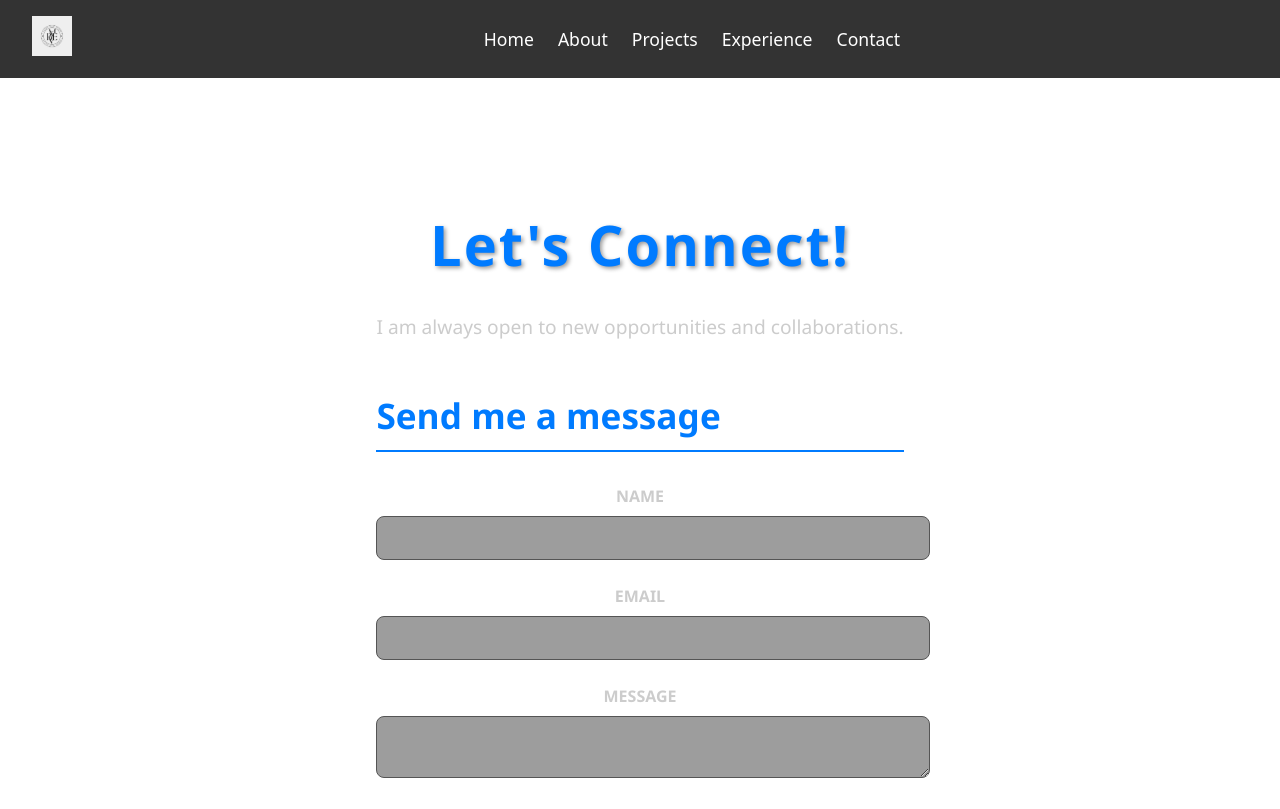
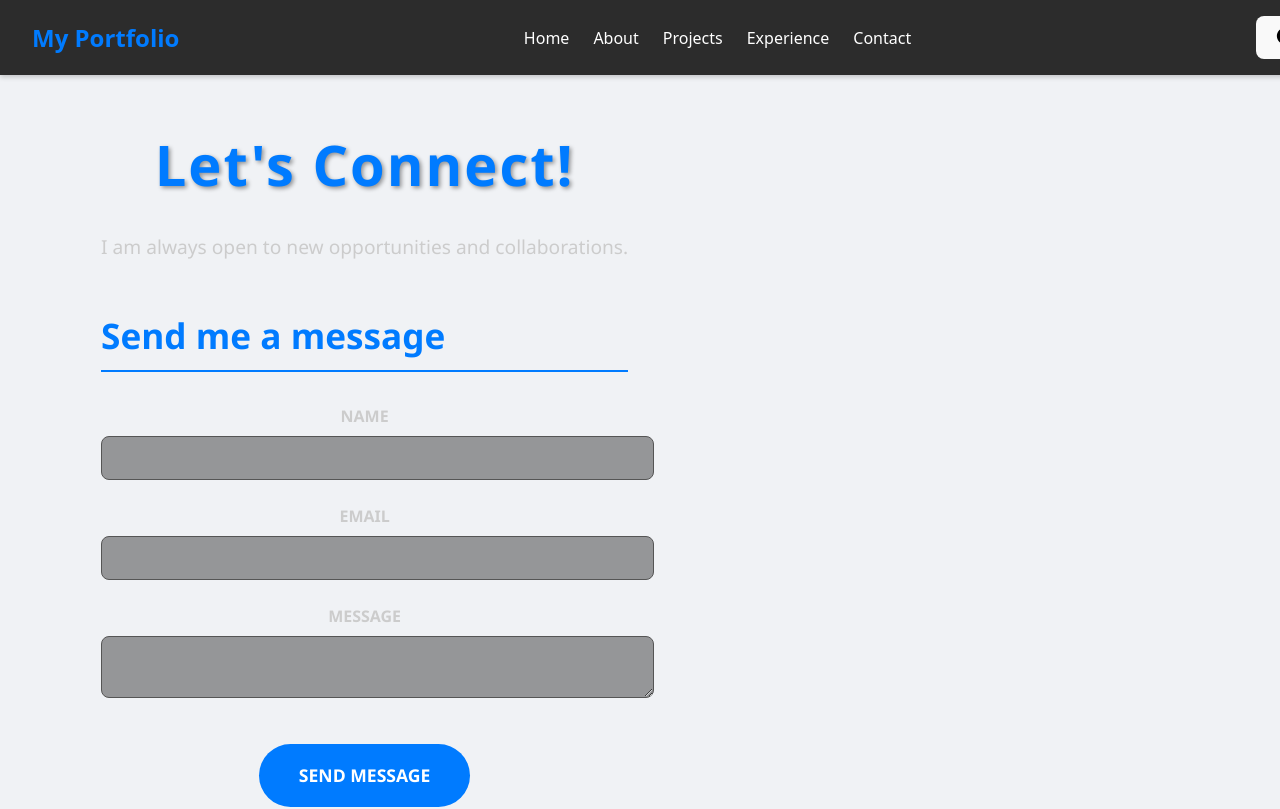
Before and after one commit to ICT-Courses/ict2233-ca-02-nimalinimesha, a React (Vite) app in the folder portfolio/: page /contact in a window 1280 px wide. Shown: the top 809 px of the page. Built offline with nearby package versions, Linux system fonts and the light colour scheme.

Commit message:
add dark mode in portfolio web site

```diff
--- a/portfolio/src/App.css
+++ b/portfolio/src/App.css
@@ -1,50 +1,34 @@
-#root {
-  max-width: 1280px;
-  margin: 0 auto;
-  padding: 2rem;
-  text-align: center;
+
+:root {
+  --background-color: #f0f2f5;
+  --text-color: #333;
+  --primary-color: #007bff;
+  --secondary-text-color: #555;
+  --card-background: #fff;
+  --border-color: #ddd;
+  --shadow-color: rgba(0, 0, 0, 0.1);
 }
 
-.logo {
-  height: 6em;
-  padding: 1.5em;
-  will-change: filter;
-  transition: filter 300ms;
-}
-.logo:hover {
-  filter: drop-shadow(0 0 2em #646cffaa);
-}
-.logo.react:hover {
-  filter: drop-shadow(0 0 2em #61dafbaa);
+
+:root.dark-mode {
+  --background-color: #1a1a1a;
+  --text-color: #fff;
+  --primary-color: #00aaff;
+  --secondary-text-color: #ccc;
+  --card-background: #2c2c2c;
+  --border-color: #444;
+  --shadow-color: rgba(0, 0, 0, 0.4);
 }
 
-@keyframes logo-spin {
-  from {
-    transform: rotate(0deg);
-  }
-  to {
-    transform: rotate(360deg);
-  }
+
+body {
+  background-color: var(--background-color);
+  color: var(--text-color);
+  margin: 0;
+  padding: 0;
+  transition: background-color 0.3s ease, color 0.3s ease;
 }
 
-@media (prefers-reduced-motion: no-preference) {
-  a:nth-of-type(2) .logo {
-    animation: logo-spin infinite 20s linear;
-  }
-}
-
-.card {
-  padding: 2em;
-}
-
-.read-the-docs {
-  color: #888;
-}
-
-body {
-  margin: 0;
-  padding:0;
-}
 
 .app-container {
   display: flex;
@@ -53,6 +37,20 @@ body {
 }
 
 .main-content {
-  flex-grow: 1;
-  padding-top: 5rem;
+  flex: 1;
+  padding: 2rem;
+  max-width: 1200px;
+  margin: 0 auto;
+  text-align: center;
 }
+
+
+.card-background-color {
+  background-color: var(--card-background);
+  border: 1px solid var(--border-color);
+  box-shadow: 0 4px 6px var(--shadow-color);
+}
+
+.text-primary-color {
+  color: var(--primary-color);
+}
--- a/portfolio/src/App.jsx
+++ b/portfolio/src/App.jsx
@@ -1,3 +1,6 @@
+
+
+import React, { useState, useEffect } from 'react';
 import { BrowserRouter, Routes, Route } from 'react-router-dom';
 import Navbar from './components/Navbar';
 import Footer from './components/Footer';
@@ -9,10 +12,38 @@ import ContactPage from './pages/ContactPage';
 import './App.css';
 
 function App() {
+  const [isDarkMode, setIsDarkMode] = useState(false);
+
+  useEffect(() => {
+
+    const currentTheme = localStorage.getItem('theme');
+    if (currentTheme === 'dark') {
+      setIsDarkMode(true);
+      document.documentElement.classList.add('dark-mode');
+    }
+  }, []);
+
+  const toggleTheme = () => {
+    setIsDarkMode(prevMode => {
+      const newMode = !prevMode;
+
+      if (newMode) {
+        document.documentElement.classList.add('dark-mode');
+        localStorage.setItem('theme', 'dark');
+      } else {
+        document.documentElement.classList.remove('dark-mode');
+        localStorage.setItem('theme', 'light');
+      }
+      return newMode;
+    });
+  };
+
   return (
     <BrowserRouter>
       <div className="app-container">
-      <Navbar />
+        {}
+        <Navbar toggleTheme={toggleTheme} isDarkMode={isDarkMode} />
+
         <main className="main-content">
           <Routes>
             <Route path="/" element={<HomePage />} />
@@ -22,11 +53,8 @@ function App() {
             <Route path="/contact" element={<ContactPage />} />
           </Routes>
         </main>
-        <footer className="footer">
 
-© 2025 Your Name. All Rights Reserved.
-
-</footer>
+        <Footer />
       </div>
     </BrowserRouter>
   );
--- a/portfolio/src/components/Navbar.css
+++ b/portfolio/src/components/Navbar.css
@@ -1,53 +1,43 @@
 
 
 .navbar {
+  background-color: #2c2c2c;
+  padding: 1rem 2rem;
+  display: flex;
+  justify-content: space-between;
+  align-items: center;
+  box-shadow: 0 2px 5px rgba(0, 0, 0, 0.2);
+
+
   width: 100%;
   position: fixed;
   top: 0;
   left: 0;
   z-index: 1000;
-
-  display: flex;
-  justify-content: space-between;
-  align-items: center;
-  padding: 1rem 2rem;
-  background-color: #333;
-  color: white;
 }
 
-.navbar-logo img {
-  height: 40px;
-  width: auto;
+.logo a {
+  color: #007bff;
+  font-size: 1.5rem;
+  text-decoration: none;
+  font-weight: bold;
 }
 
-.navbar-links {
-  list-style-type: none;
+.nav-links {
+  list-style: none;
+  display: flex;
+  gap: 1.5rem;
   margin: 0;
   padding: 0;
-  display: flex;
-  justify-content: center;
-  flex-grow: 1;
-  gap: 1.5rem;
 }
 
-.navbar-links li {
-
-  margin-left: 0;
-}
-
-.navbar-links li a {
-  color: white;
+.nav-links li a {
+  color: #fff;
   text-decoration: none;
-  font-size: 1.1rem;
+  font-size: 1rem;
   transition: color 0.3s ease;
 }
 
-.navbar-links li a:hover {
-  color: #c9c9c9;
+.nav-links li a:hover {
+  color: #007bff;
 }
-
-@media (max-width: 768px) {
-  .navbar-links {
-    gap: 1rem;
-  }
-}
--- a/portfolio/src/components/Navbar.jsx
+++ b/portfolio/src/components/Navbar.jsx
@@ -1,34 +1,26 @@
 
 import React from 'react';
 import { Link } from 'react-router-dom';
+import { FaMoon, FaSun } from 'react-icons/fa';
 import './Navbar.css';
-import logoImage from '../assets/dow.jpg';
 
-const Navbar = () => {
+const Navbar = ({ toggleTheme, isDarkMode }) => {
   return (
-   <nav className="navbar">
-      <div className="navbar-logo">
-        <Link to="/">
-          <img src={logoImage} alt="My Portfolio Logo" />
-        </Link>
+    <nav className="navbar">
+      <div className="logo">
+        <Link to="/">My Portfolio</Link>
       </div>
-      <ul className="navbar-links">
-        <li>
-          <Link to="/">Home</Link>
-        </li>
-        <li>
-          <Link to="/about">About</Link>
-        </li>
-        <li>
-          <Link to="/projects">Projects</Link>
-        </li>
-        <li>
-          <Link to="/experience">Experience</Link>
-        </li>
-        <li>
-          <Link to="/contact">Contact</Link>
-        </li>
+      <ul className="nav-links">
+        <li><Link to="/">Home</Link></li>
+        <li><Link to="/about">About</Link></li>
+        <li><Link to="/projects">Projects</Link></li>
+        <li><Link to="/experience">Experience</Link></li>
+        <li><Link to="/contact">Contact</Link></li>
       </ul>
+      {}
+      <button onClick={toggleTheme} className="theme-toggle">
+        {isDarkMode ? <FaSun /> : <FaMoon />}
+      </button>
     </nav>
   );
 };
--- a/portfolio/src/components/ProjectCard.jsx
+++ b/portfolio/src/components/ProjectCard.jsx
@@ -1,23 +1,24 @@
+// src/components/ProjectCard.jsx
 
-import React from 'react';
+import React from "react";
+// import ProjectPage.css or import from a dedicated css file for the card
 
-
-const ProjectCard = ({ project }) => {
+const ProjectCard = ({ title, description, image, github, demo }) => {
   return (
     <div className="project-card">
-      <img src={project.image} alt={project.name} className="project-image" />
-      <div className="project-details">
-        <h3>{project.name}</h3>
-        <p>{project.description}</p>
-        <div className="project-links">
-          {project.github && (
-            <a href={project.github} target="_blank" rel="noopener noreferrer" className="btn btn-github">
-              GitHub Repo
+      <img src={image} alt={title} className="project-card-image" />
+      <div className="project-card-content">
+        <h3 className="project-card-title">{title}</h3>
+        <p className="project-card-description">{description}</p>
+        <div className="project-card-links">
+          {github && (
+            <a href={github} target="_blank" rel="noopener noreferrer" className="project-card-link">
+              GitHub
             </a>
           )}
-          {project.demo && (
-            <a href={project.demo} target="_blank" rel="noopener noreferrer" className="btn btn-demo">
-              Live Demo
+          {demo && (
+            <a href={demo} target="_blank" rel="noopener noreferrer" className="project-card-link">
+              Demo
             </a>
           )}
         </div>
--- a/portfolio/src/pages/ProjectPage.css
+++ b/portfolio/src/pages/ProjectPage.css
@@ -1,64 +1,92 @@
-.project-card {
-  border: 1px solid #ddd;
-  border-radius: 8px;
-  overflow: hidden;
-  box-shadow: 0 4px 6px rgba(0, 0, 0, 0.1);
-  transition: transform 0.3s ease;
-  background-color: #fff;
+/* src/pages/ProjectPage.css */
+
+/* සම්පූර්ණ section එක සඳහා styles */
+.projects-section {
+  padding: 2rem;
+  min-height: 100vh;
+  display: flex;
+  flex-direction: column;
+  align-items: center; /* සියලුම අංග මැදට ගෙන එයි */
+  background-color: #f0f2f5; /* Background වර්ණය */
 }
 
-.project-card:hover {
-  transform: translateY(-5px);
+/* My Projects යන ශීර්ෂය සඳහා styles */
+.projects-title {
+  font-size: 2.5rem;
+  font-weight: bold;
+  text-align: center;
+  margin-bottom: 2rem;
+  margin-top: 3rem;
+  color: #333; /* අකුරු වර්ණය */
 }
 
-.project-image {
+/* ව්‍යාපෘති කාඩ්පත් එකතු කරන container එක සඳහා styles */
+.projects-grid-container {
+  display: flex;
+  flex-wrap: wrap;
+  gap: 2rem;
+  justify-content: center; /* අංග තිරස්ව මැදට ගෙන එයි */
+  width: 100%;
+  max-width: 1200px;
+}
+
+/* Project Card එක සඳහා styles */
+.project-card {
+  background-color: #fff; /* Card එකේ background වර්ණය */
+  border-radius: 12px;
+  box-shadow: 0 8px 16px rgba(0, 0, 0, 0.1);
+  overflow: hidden;
+  transition: transform 0.3s ease, box-shadow 0.3s ease;
+  width: 100%;
+  max-width: 350px;
+  min-width: 280px;
+}
+
+/* Card එක මත මවුසය තැබූ විට වෙනස් වන styles */
+.project-card:hover {
+  transform: translateY(-10px);
+  box-shadow: 0 12px 24px rgba(0, 0, 0, 0.2);
+}
+
+/* Card එකේ රූපය සඳහා styles */
+.project-card-image {
   width: 100%;
   height: 200px;
-  object-fit: cover;
+  object-fit: cover; /* රූපය නිවැරදිව පෙන්නුම් කිරීමට */
 }
 
-.project-details {
+/* Card එකේ අන්තර්ගතය සඳහා styles */
+.project-card-content {
   padding: 1.5rem;
+  text-align: left;
 }
 
-.project-details h3 {
-  margin-top: 0;
+.project-card-title {
   font-size: 1.5rem;
+  font-weight: bold;
+  margin-bottom: 0.5rem;
+  color: #007bff; /* ශීර්ෂයේ වර්ණය */
 }
 
-.project-details p {
+.project-card-description {
+  font-size: 1rem;
   color: #555;
-  font-size: 0.9rem;
-  line-height: 1.6;
+  margin-bottom: 1rem;
 }
 
-.project-links {
+.project-card-links {
+  display: flex;
+  gap: 1rem;
   margin-top: 1rem;
 }
 
-.btn {
-  display: inline-block;
-  padding: 0.5rem 1rem;
-  border-radius: 5px;
+.project-card-link {
   text-decoration: none;
+  color: #007bff;
   font-weight: bold;
-  margin-right: 0.5rem;
+  transition: color 0.3s ease;
 }
 
-.btn-github {
-  background-color: #333;
-  color: white;
+.project-card-link:hover {
+  color: #0056b3;
 }
-
-.btn-github:hover {
-  background-color: #555;
-}
-
-.btn-demo {
-  background-color: #007bff;
-  color: white;
-}
-
-.btn-demo:hover {
-  background-color: #0056b3;
-}
```
Also changed, not shown: portfolio/src/pages/ProjectPage.jsx (+82 -48 lines). Lines whose indentation alone changed are shown as unchanged.
